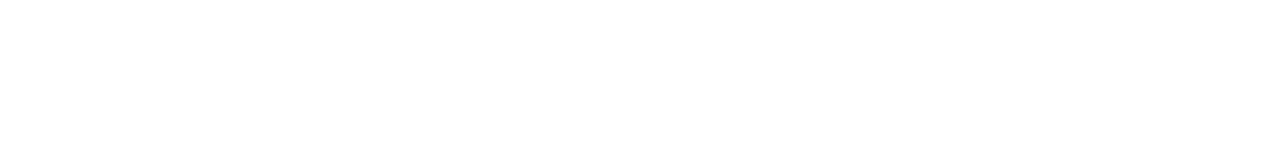
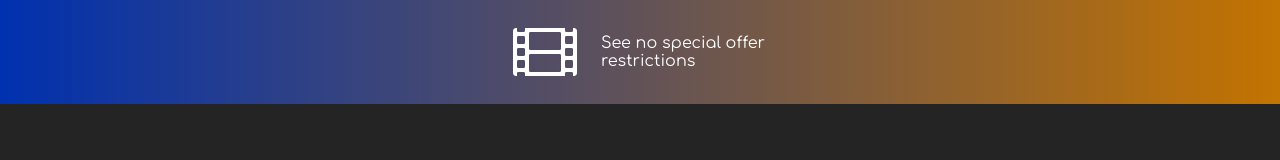
Before and after one commit to Ergashev95/Cinema, a plain HTML site: page index.html in a window 1280 px wide. Drawn offline with Linux system fonts and the light colour scheme.

Commit message:
site ads finish

```diff
--- a/css/style.css
+++ b/css/style.css
@@ -74,3 +74,23 @@ body {
     font-family: var(--Montserrat);
     background-color: var(--dark-blue);
 }
+
+/* SITE-ADS */
+.site-ads {
+    background: linear-gradient(90deg, #0031AF 0%, #BF7204 97.52%, #C27500 100%, #C27500 100%);
+    display: flex;
+    justify-content: center;
+    align-items: center;
+    column-gap: 24px;
+    color: var(--white);
+    padding-top: 20px;
+    padding-bottom: 20px;
+}
+.site-ads__text {
+    max-width: 166px;
+    width: 100%;
+    font-family: var(--Comfortaa);
+    font-size: 16px;
+    font-weight: 400;
+}
+/* SITE-ADS */
--- a/index.html
+++ b/index.html
@@ -0,0 +1,30 @@
+<!DOCTYPE html>
+<html lang="en">
+<head>
+    <meta charset="UTF-8">
+    <meta name="viewport" content="width=device-width, initial-scale=1.0">
+    <title>Vue cinema</title>
+    <!-- link icon  -->
+     <link rel="stylesheet" href="./css/all.min.css">
+     <!-- link style css file -->
+      <link rel="stylesheet" href="./css/style.css">
+</head>
+<body>
+
+        <!-- SITE-ADS-HEADER-HERO -->
+         <div class="site-ads-header-hero">
+            <a href="./index.html" class="site-ads">
+
+                <i class="fal fa-film site-ads__icon fa-4x"></i>
+                <span class="site-ads__text">See no special offer restrictions</span>
+            </a>
+
+
+            <header class="site-header"></header>
+            <div class="site-hero"></div>
+         </div>
+          <!-- SITE-ADS-HEADER-HERO -->
+
+
+</body>
+</html>
```
